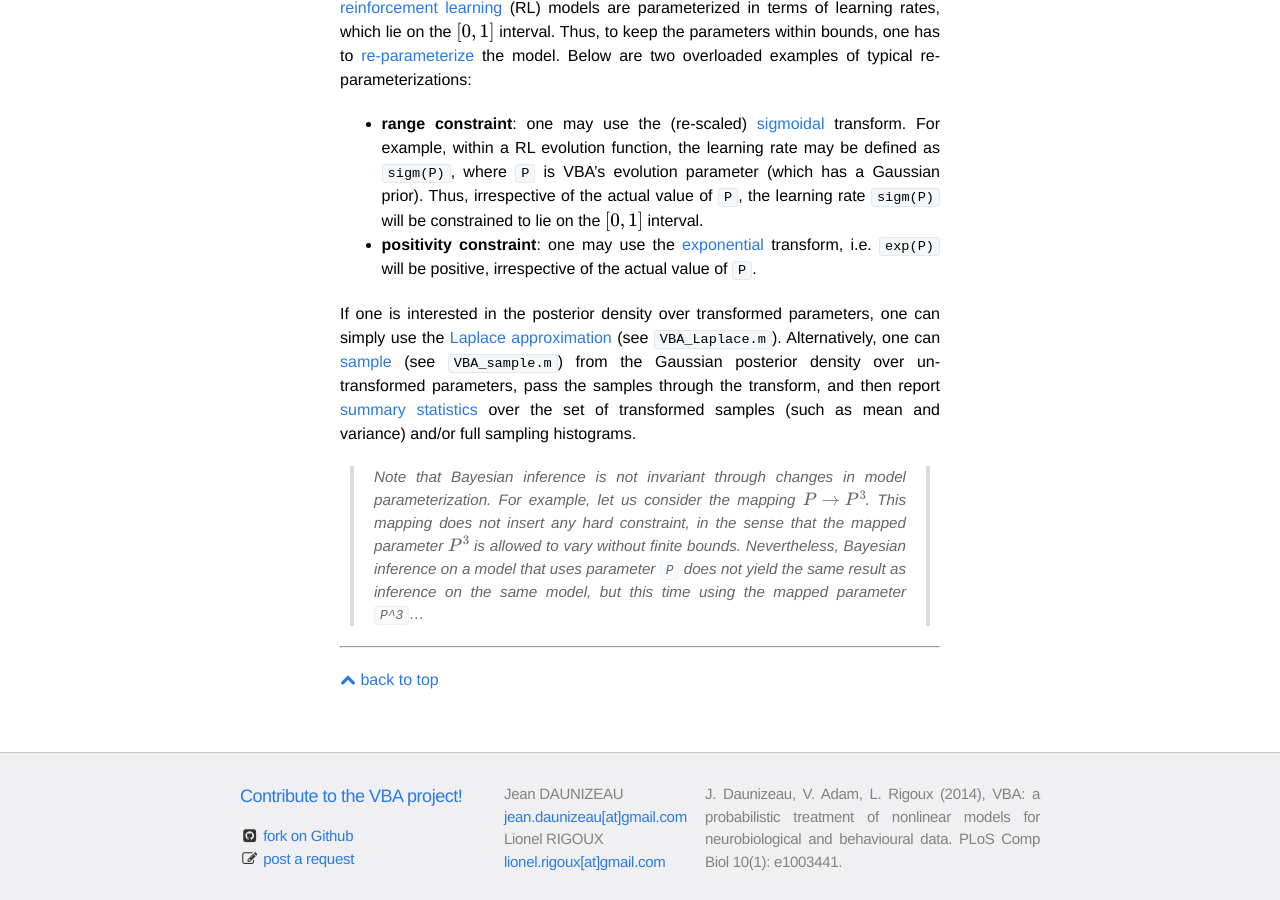
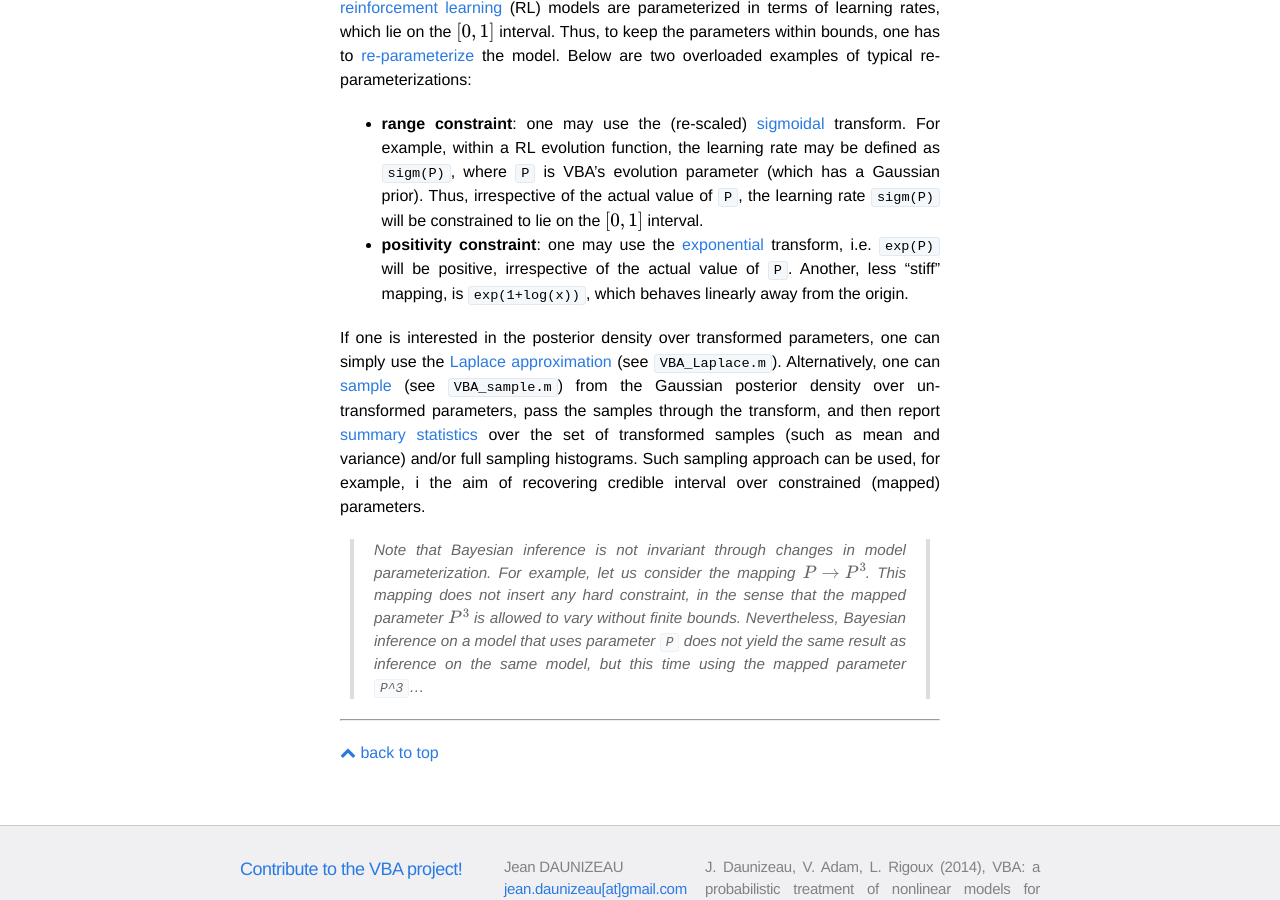
Before and after one commit to MBB-team/VBA-toolbox, a Jekyll site: the page built from _wiki/param-transform.md, in a window 1280 px wide and 900 px high, scrolled down 526 px. Built offline with Jekyll 4.4.1, drawn with Linux system fonts in a browser that asks for light colours; nearby versions of some CDN libraries; formulas are drawn with MathJax 3.

Commit message:
Update param-transform.md

```diff
--- a/_wiki/param-transform.md
+++ b/_wiki/param-transform.md
@@ -11,8 +11,9 @@
 
 - **range constraint**: one may use the (re-scaled) [sigmoidal](https://en.wikipedia.org/wiki/Sigmoid_function) transform. For example, within a RL evolution function, the learning rate may be defined as `sigm(P)`, where `P` is VBA's evolution parameter (which has a Gaussian prior). Thus, irrespective of the actual value of `P`, the learning rate `sigm(P)` will be constrained to lie on the $$\left[0,1\right]$$ interval.
 
-- **positivity constraint**: one may use the [exponential](https://en.wikipedia.org/wiki/Exponential_function) transform, i.e. `exp(P)` will be positive, irrespective of the actual value of `P`.
+- **positivity constraint**: one may use the [exponential](https://en.wikipedia.org/wiki/Exponential_function) transform, i.e. `exp(P)` will be positive, irrespective of the actual value of `P`. Another, less "stiff" mapping, is `exp(1+log(x))`, which behaves linearly away from the origin.
 
-If one is interested in the posterior density over transformed parameters, one can simply use the [Laplace approximation](https://en.wikipedia.org/wiki/Laplace's_method) (see `VBA_Laplace.m`). Alternatively, one can [sample](https://en.wikipedia.org/wiki/Monte_Carlo_method) (see `VBA_sample.m`) from the Gaussian posterior density over un-transformed parameters, pass the samples through the transform, and then report [summary statistics](https://en.wikipedia.org/wiki/Summary_statistics) over the set of transformed samples (such as mean and variance) and/or full sampling histograms.
+If one is interested in the posterior density over transformed parameters, one can simply use the [Laplace approximation](https://en.wikipedia.org/wiki/Laplace's_method) (see `VBA_Laplace.m`). Alternatively, one can [sample](https://en.wikipedia.org/wiki/Monte_Carlo_method) (see `VBA_sample.m`) from the Gaussian posterior density over un-transformed parameters, pass the samples through the transform, and then report [summary statistics](https://en.wikipedia.org/wiki/Summary_statistics) over the set of transformed samples (such as mean and variance) and/or full sampling histograms. Such sampling approach can be used, for example, i the aim of recovering credible interval over constrained (mapped) parameters.
+
 
 > Note that Bayesian inference is not invariant through changes in model parameterization. For example, let us consider the mapping $$P \rightarrow P^3$$. This mapping does not insert any hard constraint, in the sense that the mapped parameter $$P^3$$ is allowed to vary without finite bounds. Nevertheless, Bayesian inference on a model that uses parameter `P` does not yield the same result as inference on the same model, but this time using the mapped parameter `P^3`...
```
